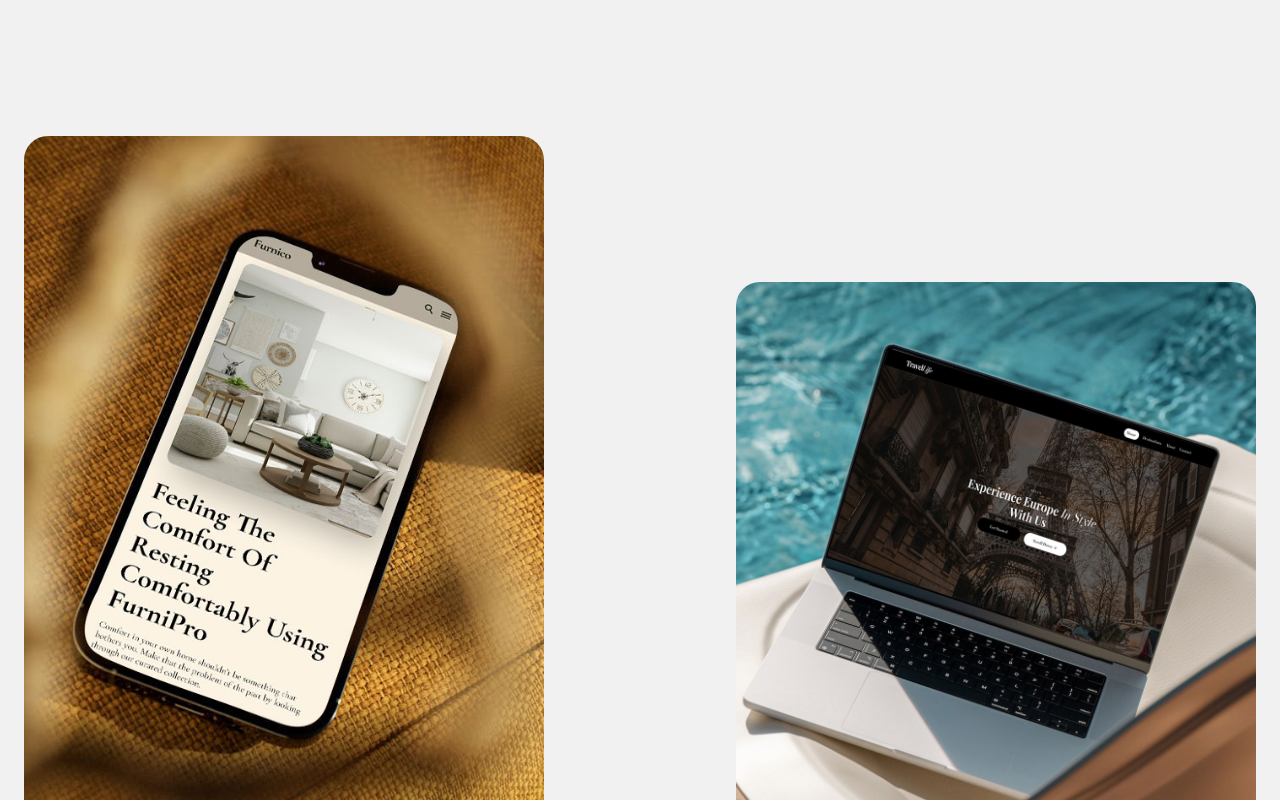
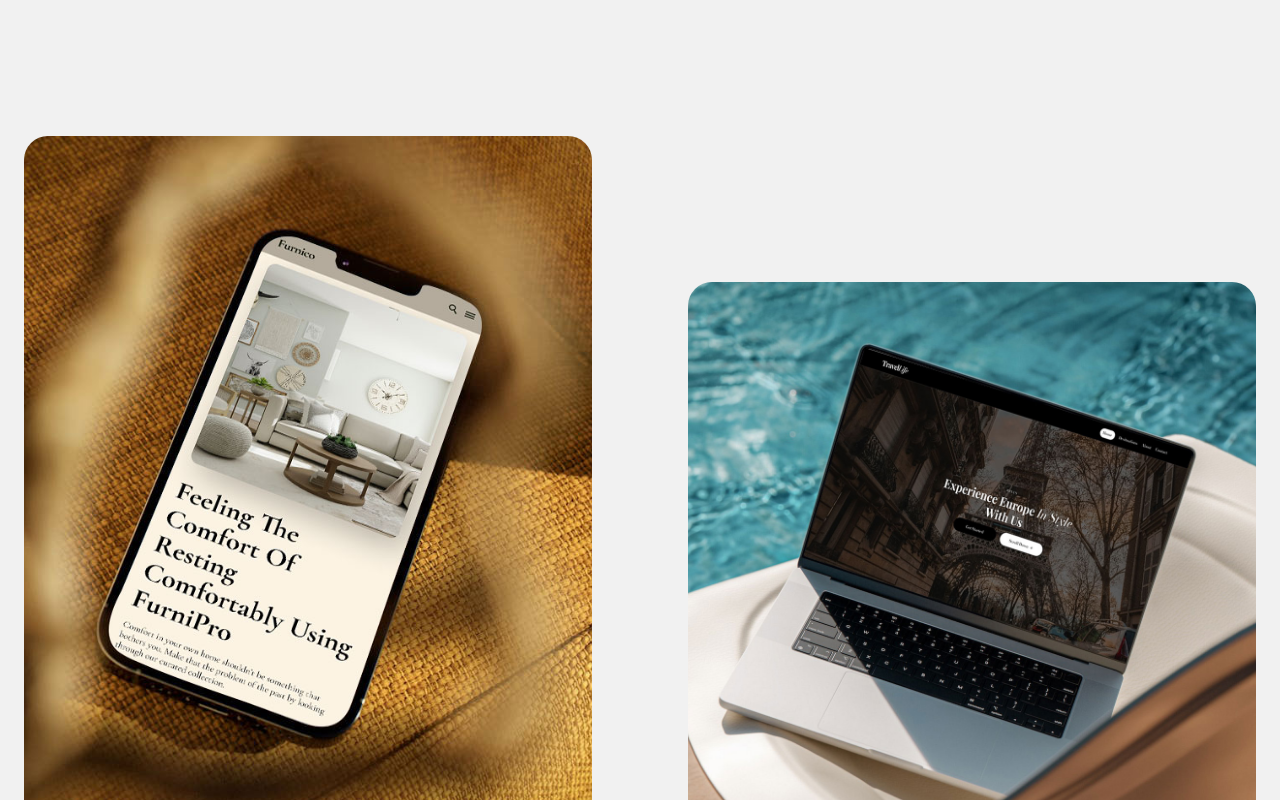
Before and after one commit to DarkoM996/nextjs-pagerouter-portfolio, a Next.js app: page / in a window 1280 px wide. Shown: the part 440-1240 px from the top of the page. Built offline with nearby package versions, Linux system fonts and the light colour scheme.

Commit message:
Design test for width

```diff
--- a/pages/components/ProjectSection.jsx
+++ b/pages/components/ProjectSection.jsx
@@ -9,8 +9,8 @@ import Link from "next/link";
 
 const ProjectSection = () => {
   return (
-    <div className=" max-w-screen-2xl mx-auto h-[1600px] relative px-6 py-4">
-      <div className="grid grid-cols-1 md:grid-cols-2 gap-10 lg:gap-48">
+    <div className=" max-w-screen-xl mx-auto h-[1600px] relative px-6 py-4">
+      <div className="grid grid-cols-1 md:grid-cols-2 gap-10 lg:gap-24">
         {/* Project #1 */}
         <div className="flex flex-col justify-center items-center gap-4 md:mb-40">
           <Link
```
